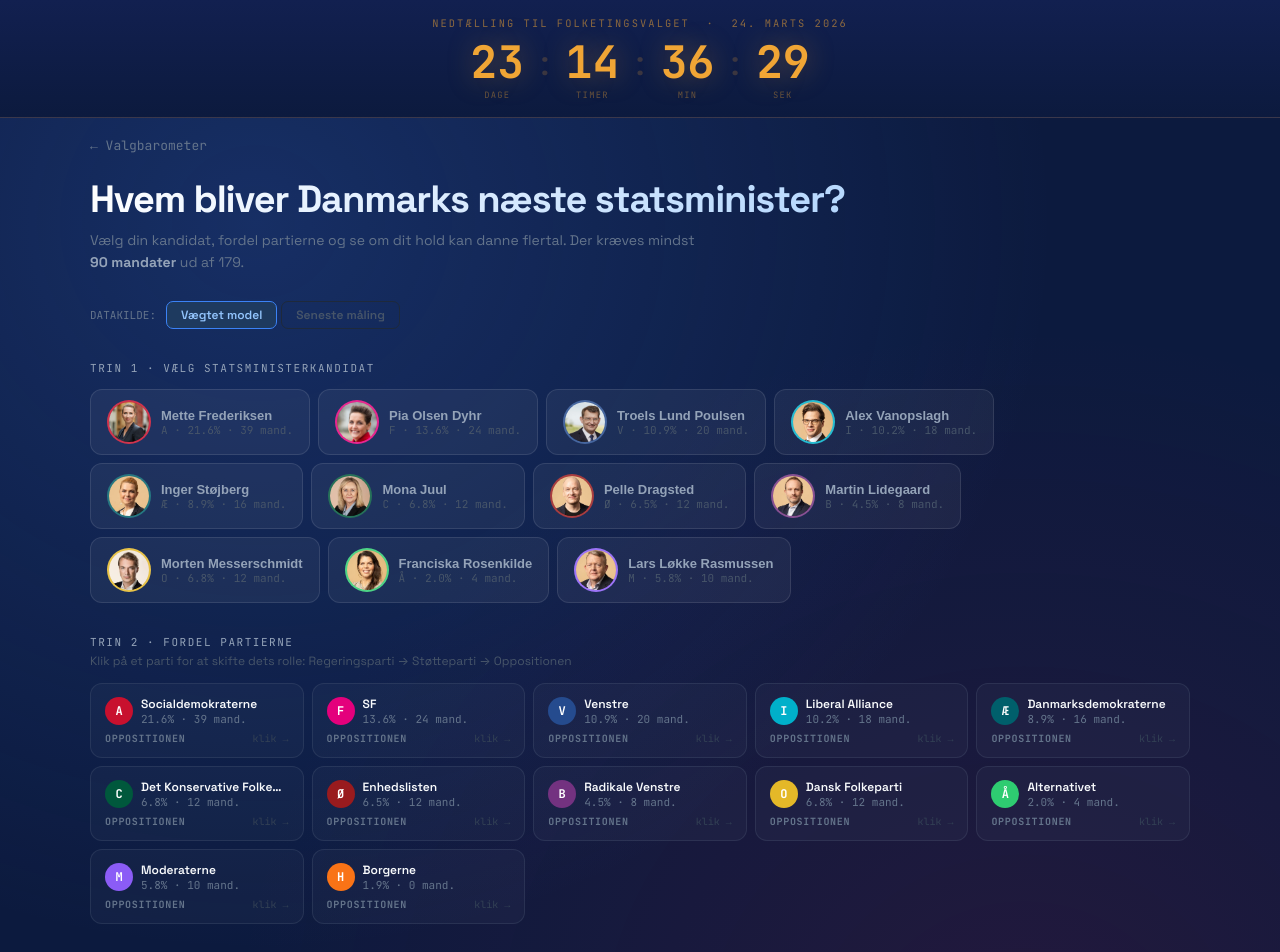
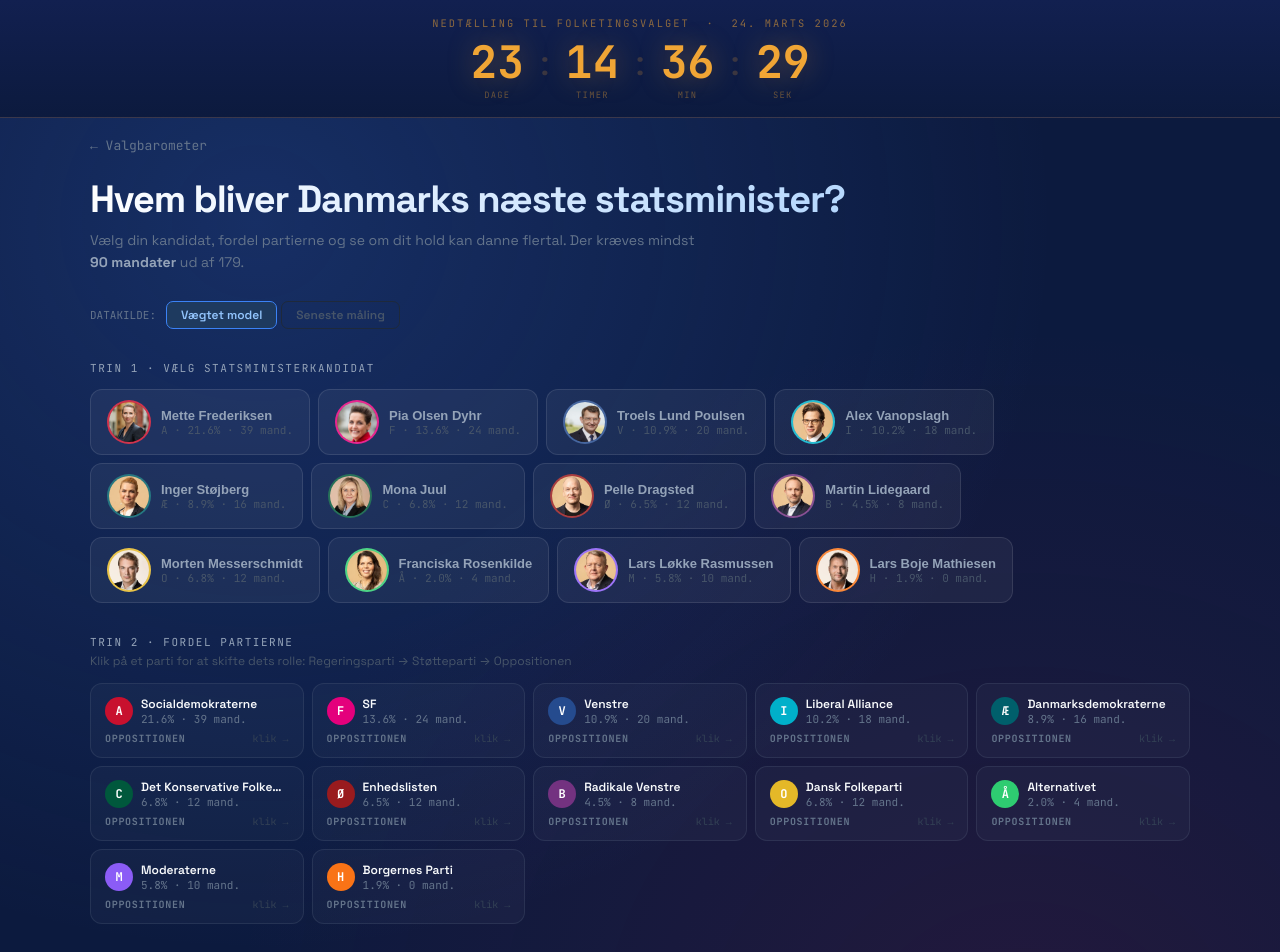
Before and after one commit to chrisask110/valgidanmark, a Next.js app: page /statsminister in a window 1280 px wide. Shown: the top 952 px of the page. Built offline with nearby package versions, Linux system fonts and the light colour scheme.

Commit message:
Add Lars Boje Mathiesen to PM candidates and fix party name
- Lower pmCandidates threshold to 0.5% so H (Borgernes Parti) always appears
- Rename "Borgerne" -> "Borgernes Parti"

Co-Authored-By: Claude Sonnet 4.6 <noreply@anthropic.com>

```diff
--- a/app/statsminister/page.tsx
+++ b/app/statsminister/page.tsx
@@ -15,7 +15,7 @@ const PARTIES: Record<string, { name: string; short: string; color: string }> =
   O: { name: "Dansk Folkeparti", short: "O", color: "#E4B828" },
   Å: { name: "Alternativet", short: "Å", color: "#2ECC71" },
   M: { name: "Moderaterne", short: "M", color: "#8B5CF6" },
-  H: { name: "Borgerne", short: "H", color: "#F97316" },
+  H: { name: "Borgernes Parti", short: "H", color: "#F97316" },
 };
 
 const PARTY_LEADERS: Record<string, string> = {
@@ -151,7 +151,7 @@ export default function StatsministerPage() {
   const hasMajority = coalitionSeats >= 90;
 
   const visibleParties = PARTY_KEYS.filter(pk => (partyPct[pk] || 0) >= 0.5);
-  const pmCandidates = PARTY_KEYS.filter(pk => (partyPct[pk] || 0) >= 2);
+  const pmCandidates = PARTY_KEYS.filter(pk => (partyPct[pk] || 0) >= 0.5);
 
   const selectPM = (pk: string) => {
     const next = selectedPM === pk ? null : pk;
```
